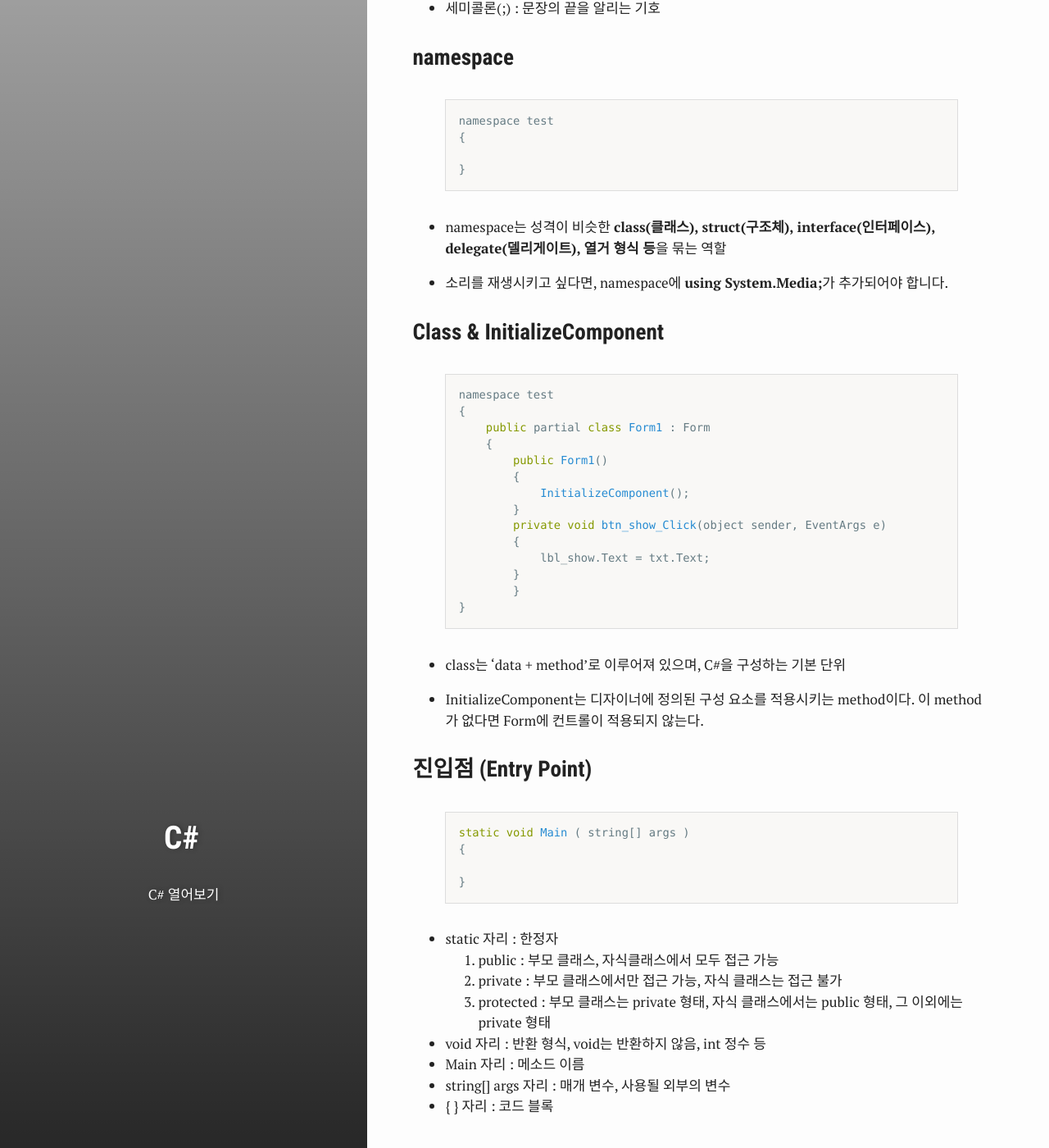
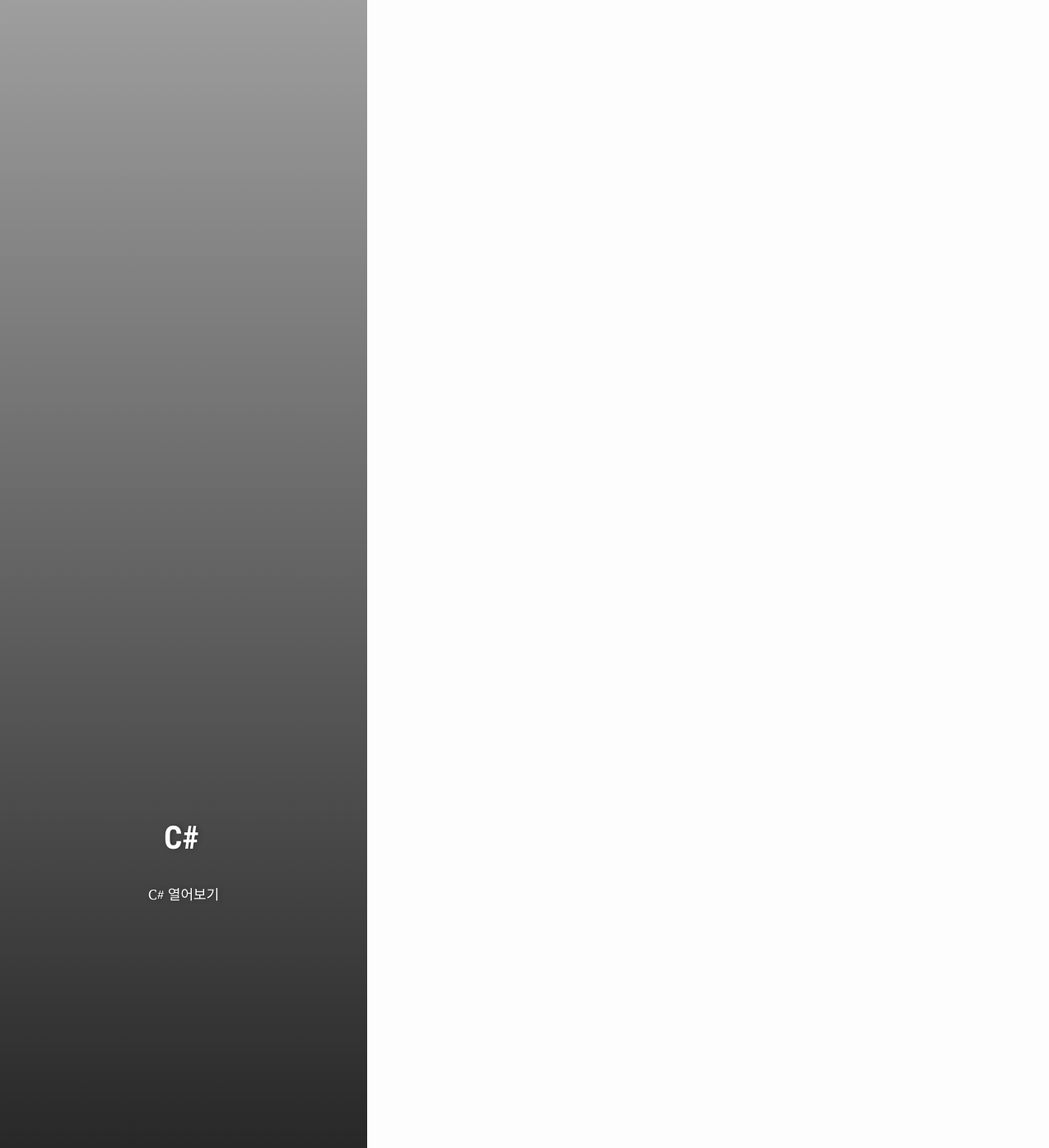
Before and after one commit to test076923/076923.github.io, a Jekyll site: the page built from _posts/2017-07-23-C#-3.md, in a window 1280 px wide and 1400 px high, scrolled down 3377 px. Shown: the whole window at 82% size. Built offline with Jekyll 4.4.1, drawn with Linux system fonts in a browser that asks for light colours; some of the changed text lies outside the part shown.

Commit message:
Update 2017-07-23-C#-3.md

```diff
--- a/_posts/2017-07-23-C#-3.md
+++ b/_posts/2017-07-23-C#-3.md
@@ -12,116 +12,4 @@
 
 
 #### 프로젝트 구성 ####
-[![1]({{ site.images }}/C/ch3/1.png)]({{ site.images }}/C/ch3/1.png)
-도구상자에서 **Label, TextBox, Button**을 **Form1**에 끌어 놓습니다. (drag-and-drop) 또는 **더블클릭**을 하여 Form1에 생성시킬 수 있습니다.
-
-- Tip : 검색 도구 상자 창에서 **검색**하여 찾을 수 있습니다.
-
-
-
-[![2]({{ site.images }}/C/ch3/2.png)]({{ site.images }}/C/ch3/2.png)
-Label, TextBox, Button을 다음과 같이 배치합니다. TextBox의 우측 모서리의 화살표를 눌러 탭을 확장시키고 **MutltiLine**을 **활성화**시킵니다. TextBox의 크기는 속성에서 바꾸어 주거나, 마우스를 이용하여 크기를 바꿀 수 있습니다.
-
-- Tip : MultiLine은 TextBox 컨트롤의 텍스트를 **두 줄 이상**으로 확장 할 수 있게합니다.
-
-
-
-[![3]({{ site.images }}/C/ch3/3.png)]({{ site.images }}/C/ch3/3.png)
-Label의 속성에서 (NAME)을 **lbl_show**로 바꾸어 줍니다. 또한 TextBox와 Button의 이름을 각각 **txt**, **btn_show**로, Button의 Text는 **Send**로 바꾸어 줍니다.
-
-- Tip : 컨트롤의 이름을 바꾸는 이유는 같은 컨트롤을 여러개 사용할 경우, 가독성을 높이기 위해서 바꾸어줍니다. 만약, Label을 여러개 사용할 경우 Label1, Label2, Label3 ... 으로 구별이 어려워집니다. 각각의 이름을 부여하여 구별하기 쉽게 합니다.
-
-- Tip : 컨트롤의 이름은 중복할 수 없으며, 대소문자를 구별합니다.
-
-
-
-[![4]({{ site.images }}/C/ch3/4.png)]({{ site.images }}/C/ch3/4.png)
-btn_show Button을 더블 클릭합니다. 더블 클릭 할 경우 자동적으로 btn_show에 이벤트가 적용되며 코드창으로 이동됩니다.
-
-{% highlight js %}
-
-private void btn_show_Click(object sender, EventArgs e)
-{
-    lbl_show.Text = txt.Text;
-}
-
-{% endhighlight %}
-
-
-
-[![5]({{ site.images }}/C/ch3/5.png)]({{ site.images }}/C/ch3/5.png)
-TextBox에 글을 쓰고 Send Button을 누르면 Label에 입력이 됩니다. Multiline을 활성화 시켜서 2줄 이상도 원활하게 입력됩니다.
-
-
-----------
-#### 프로그램 알아보기 ####
-### using System ###
-{% highlight js %}
-
-using System;
-
-{% endhighlight %}
-
-- using : namespace 사용 선언 키워드
-- System : C#에서 기본적으로 필요한 Class를 담고있는 namespace
-- 세미콜론(;) : 문장의 끝을 알리는 기호
-
-
-### namespace ###
-{% highlight js %}
-
-namespace test
-{
-
-}
-
-{% endhighlight %}
-
-- namespace는 성격이 비슷한 **class(클래스), struct(구조체), interface(인터페이스), delegate(델리게이트), 열거 형식 등**을 묶는 역할
-
-- 소리를 재생시키고 싶다면, namespace에 **using System.Media;**가 추가되어야 합니다.
-
-### Class & InitializeComponent ###
-
-{% highlight js %}
-
-namespace test
-{
-    public partial class Form1 : Form
-    {
-        public Form1()
-        {
-            InitializeComponent();
-        }
-        private void btn_show_Click(object sender, EventArgs e)
-        {
-            lbl_show.Text = txt.Text;
-        }
-	}
-}
-
-{% endhighlight %}
-
-- class는 'data + method'로 이루어져 있으며, C#을 구성하는 기본 단위
-
-- InitializeComponent는 디자이너에 정의된 구성 요소를 적용시키는 method이다. 이 method가 없다면 Form에 컨트롤이 적용되지 않는다.
-
-### 진입점 (Entry Point) ###
-
-{% highlight js %}
-
-static void Main ( string[] args )
-{
-
-}
-
-{% endhighlight %}
-
-- static 자리 : 한정자
-	1. public : 부모 클래스, 자식클래스에서 모두 접근 가능
-	2. private : 부모 클래스에서만 접근 가능, 자식 클래스는 접근 불가
-	3. protected : 부모 클래스는 private 형태, 자식 클래스에서는 public 형태, 그 이외에는 private 형태
-- void 자리 : 반환 형식, void는 반환하지 않음, int 정수 등
-- Main 자리 : 메소드 이름
-- string[] args 자리 : 매개 변수, 사용될 외부의 변수
-- { } 자리 : 코드 블록
+123
```
